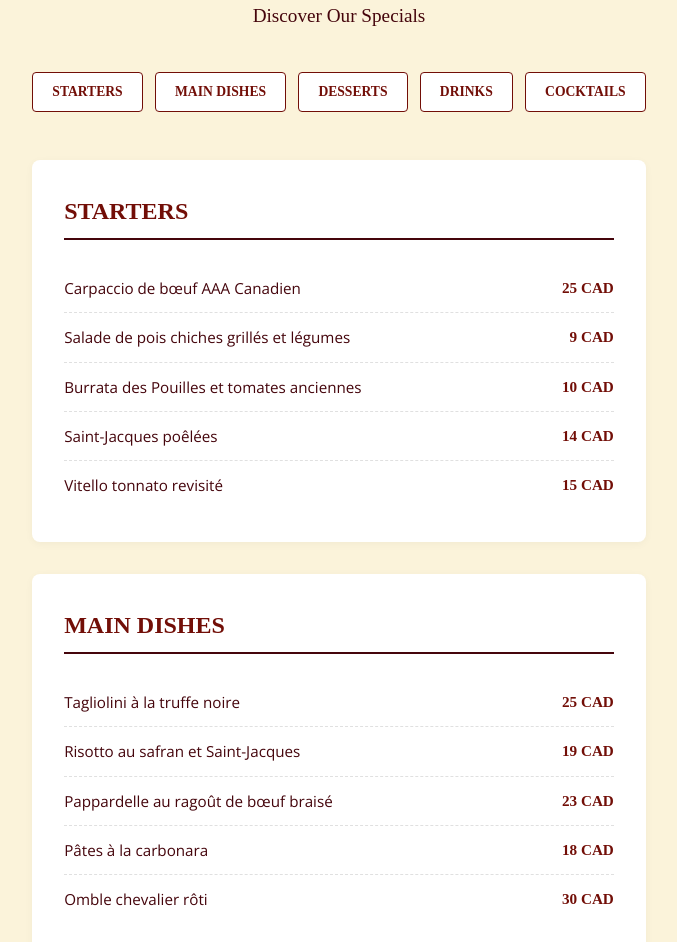
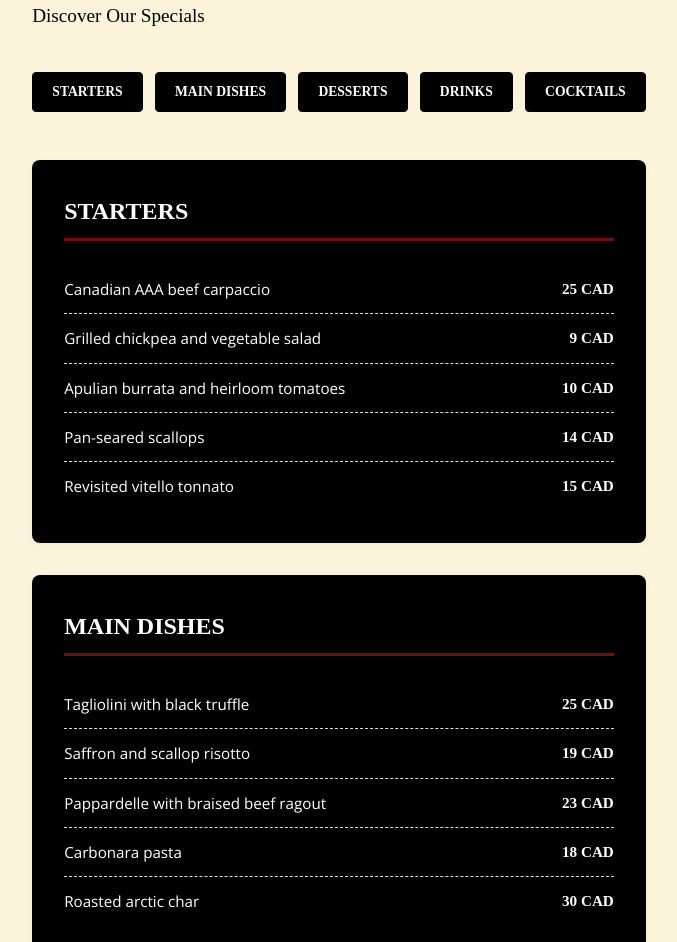
Before and after one commit to maenaklay/c113-projet-klaymaena, a plain HTML site: page menu.html in a window 1280 px wide. Shown: the part 223-1165 px from the top of the page, without its empty margins (301-978 px from the left). Drawn offline with Linux system fonts and the light colour scheme.

Commit message:
modif 18.11.2026 3

```diff
--- a/menu.html
+++ b/menu.html
@@ -37,11 +37,11 @@
     <section class="menu-section" id="entrees">
         <h2>STARTERS</h2>
         <ul class="menu-items">
-            <li><span>Carpaccio de bœuf AAA Canadien</span><span class="price">25 CAD</span></li>
-            <li><span>Salade de pois chiches grillés et légumes</span><span class="price">9 CAD</span></li>
-            <li><span>Burrata des Pouilles et tomates anciennes</span><span class="price">10 CAD</span></li>
-            <li><span>Saint-Jacques poêlées</span><span class="price">14 CAD</span></li>
-            <li><span>Vitello tonnato revisité</span><span class="price">15 CAD</span></li>
+            <li><span>Canadian AAA beef carpaccio</span><span class="price">25 CAD</span></li>
+            <li><span>Grilled chickpea and vegetable salad</span><span class="price">9 CAD</span></li>
+            <li><span>Apulian burrata and heirloom tomatoes</span><span class="price">10 CAD</span></li>
+            <li><span>Pan-seared scallops</span><span class="price">14 CAD</span></li>
+            <li><span>Revisited vitello tonnato</span><span class="price">15 CAD</span></li>
         </ul>
     </section>
 
@@ -49,11 +49,11 @@
     <section class="menu-section" id="plats">
         <h2>MAIN DISHES</h2>
         <ul class="menu-items">
-            <li><span>Tagliolini à la truffe noire</span><span class="price">25 CAD</span></li>
-            <li><span>Risotto au safran et Saint-Jacques</span><span class="price">19 CAD</span></li>
-            <li><span>Pappardelle au ragoût de bœuf braisé</span><span class="price">23 CAD</span></li>
-            <li><span>Pâtes à la carbonara</span><span class="price">18 CAD</span></li>
-            <li><span>Omble chevalier rôti</span><span class="price">30 CAD</span></li>
+            <li><span>Tagliolini with black truffle</span><span class="price">25 CAD</span></li>
+            <li><span>Saffron and scallop risotto</span><span class="price">19 CAD</span></li>
+            <li><span>Pappardelle with braised beef ragout</span><span class="price">23 CAD</span></li>
+            <li><span>Carbonara pasta</span><span class="price">18 CAD</span></li>
+            <li><span>Roasted arctic char</span><span class="price">30 CAD</span></li>
         </ul>
     </section>
 
@@ -62,9 +62,9 @@
         <h2>DESSERTS</h2>
         <ul class="menu-items">
             <li><span>Tiramisu</span><span class="price">11 CAD</span></li>
-            <li><span>Semifreddo à la pistache de Sicile</span><span class="price">10 CAD</span></li>
-            <li><span>Crème brûlée fruit de la passion</span><span class="price">8 CAD</span></li>
-            <li><span>Panna cotta à la vanille</span><span class="price">9 CAD</span></li>
+            <li><span>Sicilian pistachio semifreddo</span><span class="price">10 CAD</span></li>
+            <li><span>Passion fruit crème brûlée</span><span class="price">8 CAD</span></li>
+            <li><span>Vanilla panna cotta</span><span class="price">9 CAD</span></li>
         </ul>
     </section>
 
@@ -75,8 +75,8 @@
             <li><span>Coca-Cola</span><span class="price">4 CAD</span></li>
             <li><span>Still Water</span><span class="price">3 CAD</span></li>
             <li><span>Sparkling Water</span><span class="price">3 CAD</span></li>
-            <li><span>Cocktail sans alcool</span><span class="price">8 CAD</span></li>
-            <li><span>Thé glacé maison</span><span class="price">5 CAD</span></li>
+            <li><span>Mocktail</span><span class="price">8 CAD</span></li>
+            <li><span>House iced tea</span><span class="price">5 CAD</span></li>
         </ul>
     </section>
 
--- a/style.css
+++ b/style.css
@@ -24,7 +24,7 @@
 :root {
     --primary-color: #720e07;     /* Couleur bordeaux/rouge principal */
     --secondary-color: #365946;   /* Vert secondaire (si besoin) */
-    --text-color: #45050c;        /* Couleur sombre pour les textes */
+    --text-color: black;        /* Couleur sombre pour les textes */
     --background-color: #fbf3da;  /* Couleur de fond beige sable/crème */
     --white: #ffffff;             /* Blanc pur */
     --font-heading: 'Aboreto', serif, sans-serif;          /* Police pour les titres */
@@ -162,7 +162,7 @@ a {
     padding: 3rem 5%;
     background-color: var(--background-color);
     text-align: center;
-    border-bottom: 1px solid rgba(114, 14, 7, 0.15); /* Fine ligne de séparation élégante */
+    border-bottom: 3px solid var(--primary-color);
     gap: 1.5rem; /* Espace de sécurité entre les colonnes */
 }
 
@@ -245,7 +245,7 @@ a {
 }
 
 .page-header {
-    text-align: center;
+    text-align: left; /*emplacement titre menu et contact peut etre mettre au milieu*/
     margin-bottom: 2.5rem;
 }
 
@@ -253,11 +253,11 @@ a {
     font-family: var(--font-heading);
     color: var(--primary-color);
     font-size: 2.2rem;
-    letter-spacing: 1.6px; /*espacement entre les lettres des titre menu et contacts*/
+    letter-spacing: 4px; /*espacement entre les lettres des titre menu et contacts*/
     margin-bottom: 0.5rem;
 }
 
-.page-header p {
+.page-header p { /*les liens sont noirs et pas blancs pk ?*/
     font-style: left;
     font-family: var(--font-heading);
     font-size: 1.2rem; /*taille des sous-titres dans menu et contacts*/
@@ -265,23 +265,26 @@ a {
 
 /* Carte de contact (bloc blanc stylisé) */
 .contact-card {
-    background: var(--white);
+    background: black;
     padding: 2rem;
     border-radius: 8px;
-    border-left: 5px solid var(--primary-color); /* Grosse bordure élégante sur la gauche */
+    /*border-left: 5px solid var(--primary-color); Grosse bordure élégante sur la gauche */
     box-shadow: 0 2px 8px rgba(0, 0, 0, 0.05);
     max-width: 600px;
     margin: 0 auto;
+
 }
 
 .contact-card h2 {
     font-family: var(--font-heading);
-    color: var(--primary-color);
+    color: var(--white);
     margin-bottom: 1rem;
+    border-bottom: 3px solid var(--primary-color);
 }
 
 .contact-card p {
     line-height: 2; /* Espace bien les lignes d'adresse/téléphone */
+    color: var(--white);
 }
 
 /* Navigation interne par catégories dans la page Menu (les petits boutons ronds) */
@@ -294,10 +297,10 @@ a {
 }
 
 .categories a {
-    background-color: var(--white); /*couleurs des pilules a l'intérieur*/
+    background-color: black; /*couleurs des pilules a l'intérieur*/
     font-family: var(--font-heading);
-    color: var(--primary-color);
-    border: 1px solid var(--primary-color);
+    color: var(--white);
+    border: 1px solid black;
     padding: 0.5rem 1.2rem;
     border-radius: 4px; /* Forme de pilule / badge arrondi */
     font-weight: bold;
@@ -307,13 +310,13 @@ a {
 
 .categories a:hover {
     background-color: var(--primary-color);
-    color: var(--background-color);
+    color: var(--white);
     opacity: 1;
 }
 
 /* Bloc d'une catégorie du menu (ex: Starters, Main Dishes...) */
 .menu-section {
-    background: white; /*couleur a l'intérieur des blocs du menu des carré arrondis*/
+    background: black; /*couleur a l'intérieur des blocs du menu des carré arrondis*/
     padding: 2rem;
     border-radius: 8px;
     margin-bottom: 2rem;
@@ -322,8 +325,8 @@ a {
 
 .menu-section h2 {
     font-family: var(--font-heading);
-    color: var(--primary-color);
-    border-bottom: 2px solid var(--text-color); /*bande en dessous du texte dans le menu, exemple en dessous de starters*/
+    color: var(--white);/*couleur des titres des sections du menu*/
+    border-bottom: 3px solid var(--primary-color); /*bande en dessous du texte dans le menu, exemple en dessous de starters*/
     padding-bottom: 0.5rem;
     margin-bottom: 1.5rem;
     font-size: 1.5rem;
@@ -331,6 +334,7 @@ a {
 
 .menu-items {
     list-style: none;
+    color: var(--white);
 }
 
 /* Ligne d'un plat : Nom à gauche, Prix à droite grâce à justify-content: space-between */
@@ -352,7 +356,7 @@ a {
 .price {
     font-weight: bold;
     font-family: var(--font-heading); /*text comme les titre pour les prix en gras avec le bold*/
-    color: var(--primary-color);
+    color: var(--white);
     margin-left: 1rem;
     white-space: nowrap; /* Empêche le prix de se couper sur deux lignes */
 }
```
Also changed, not shown: 1 other file.
